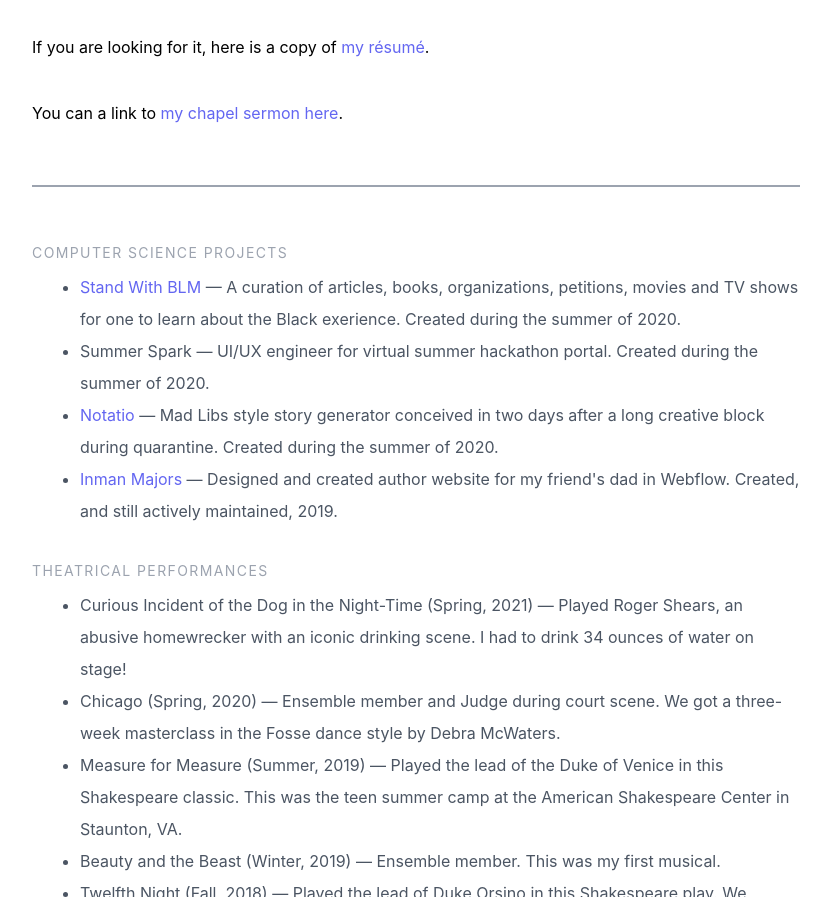
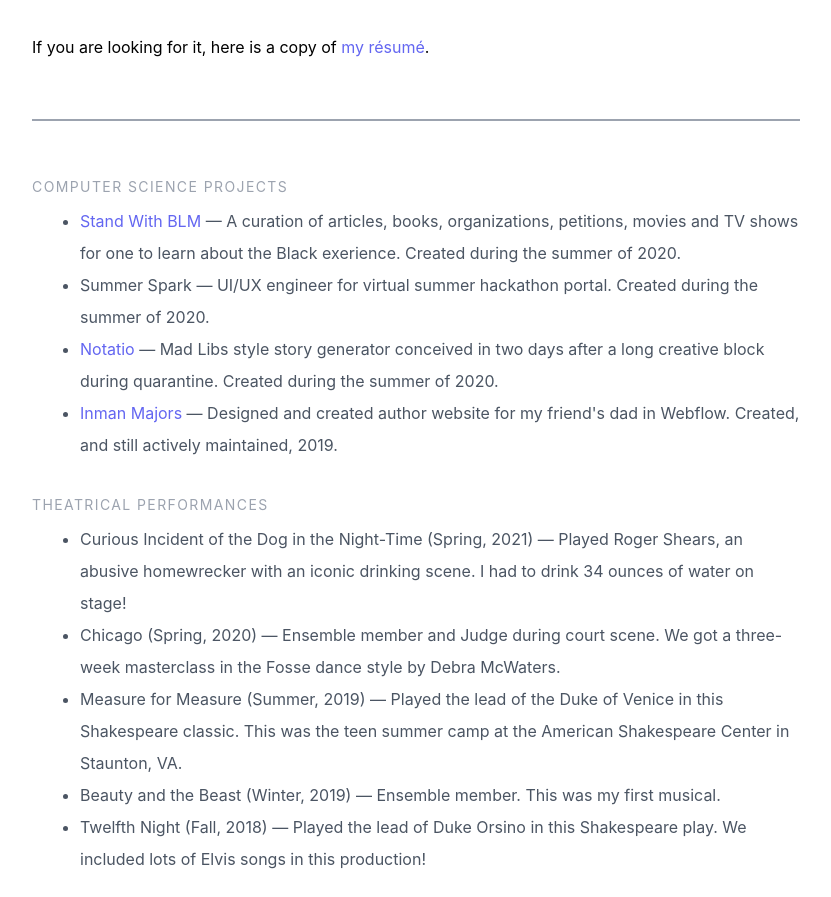
Before and after one commit to hanubugg/portfolio, a Gatsby site: page / in a window 1280 px wide. Shown: the part 843-1740 px from the top of the page, without its empty margins (224-1055 px from the left). Built offline with nearby package versions, Linux system fonts and the light colour scheme; Gatsby itself is replaced by a stand-in of ours.

Commit message:
move chapel sermon video to static directory

```diff
--- a/src/pages/index.jsx
+++ b/src/pages/index.jsx
@@ -3,7 +3,6 @@ import * as React from "react";
 import Layout from "../components/Layout";
 import SearchEngineOptimization from "../components/SearchEngineOptimization";
 
-import sermon from "../files/harvard-university/chapel-sermon.mp4";
 import waving from "../files/waving-no-longer.pdf";
 import nightlight from "../files/nightlight.pdf";
 import resume from "../files/resume.pdf";
@@ -59,11 +58,6 @@ const Index = () => {
 				<p>
 					If you are looking for it, here is a copy of{" "}
 					<a href={resume}>my r&eacute;sum&eacute;</a>.
-				</p>
-
-				<p>
-					You can a link to{" "}
-					<a href={sermon}>my chapel sermon here</a>.
 				</p>
 
 				<hr />
```
Also changed, not shown: 3 other files.
